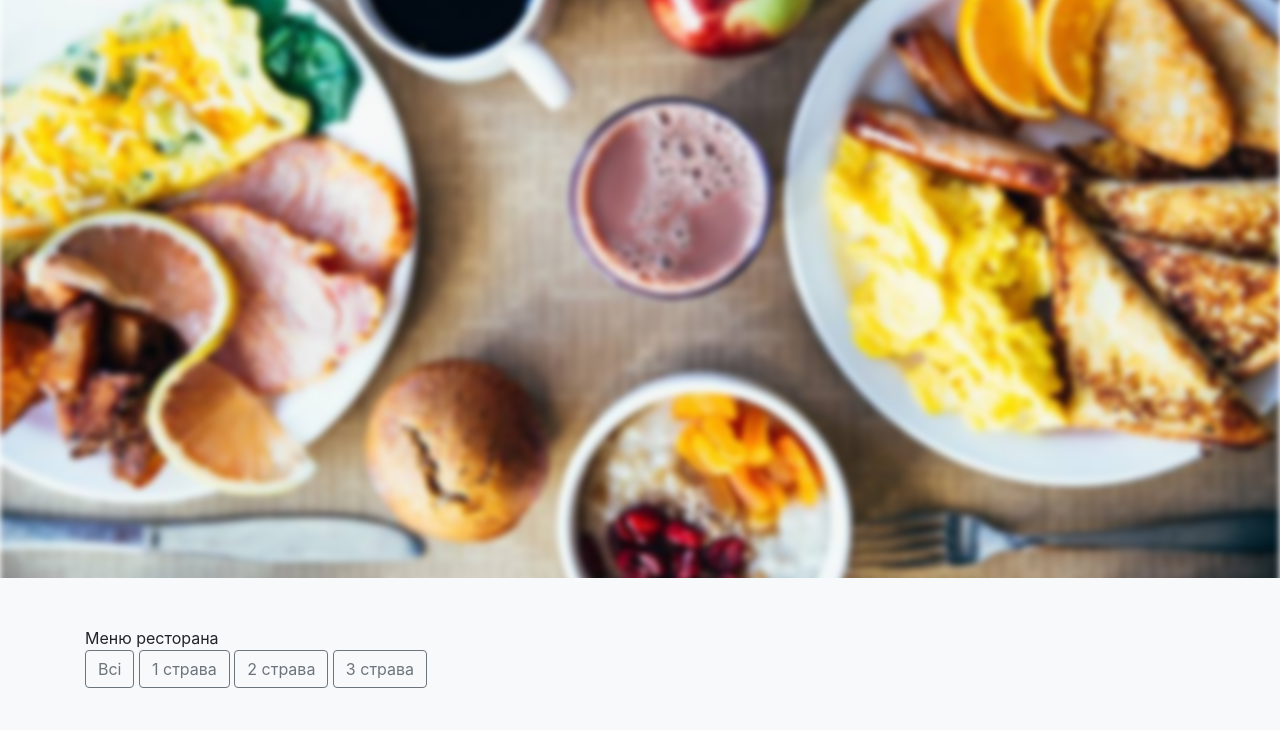
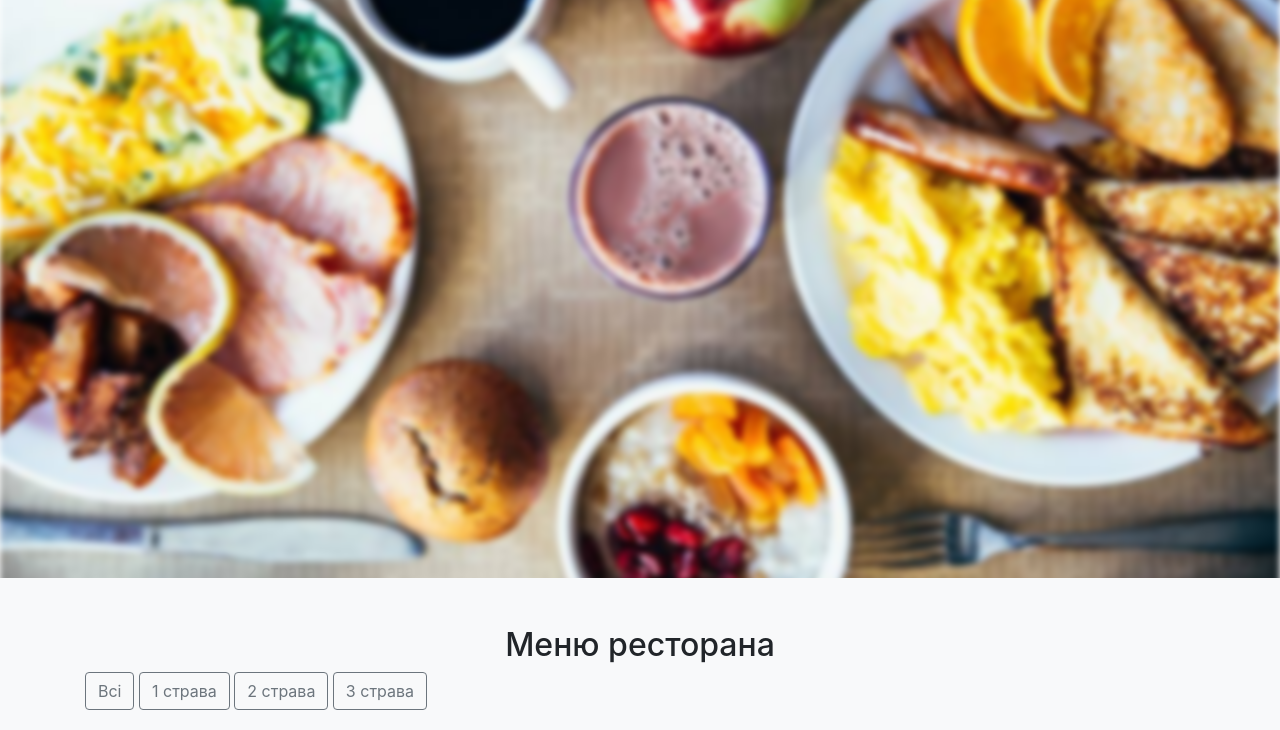
Before and after one commit to SergiyIlchyshyn/gluttony, a plain HTML site: page index.html in a window 1280 px wide. Shown: the part 222-952 px from the top of the page. Drawn offline with Linux system fonts and the light colour scheme; no server answers.

Commit message:
fixed title

```diff
--- a/css/style.css
+++ b/css/style.css
@@ -37,3 +37,10 @@ html {
 .parallax-slider {
 	    filter: blur(3px);
 }
+.shop-category {
+	display: flex;
+    flex-direction: column;
+}
+.shop-category .title {
+	text-align: center;
+}
--- a/index.html
+++ b/index.html
@@ -27,7 +27,7 @@
 	<section class="py-5 bg-light album">
 		<div class="container">
 			<div class="shop-category">
-				<div class="title">Меню ресторана</div>
+				<div class="title"><h2>Меню ресторана</h2></div>
 				<nav class="category__filter">
 					<ul>
 						<li class="btn btn-outline-secondary categoty__btn" data-filter="all">Всі</li>
```
